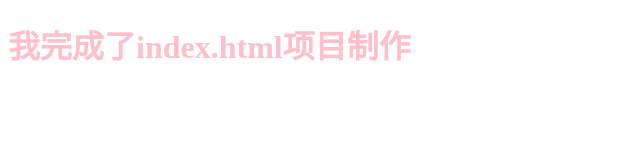
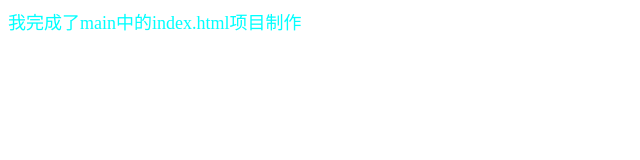
Before and after one commit to DuanWoWanFanQian/shh_ceshi, a plain HTML site: page index.html in a window 1280 px wide. Shown: the whole page, without its empty margins (0-640 px from the left). Drawn offline with Linux system fonts and the light colour scheme.

Commit message:
我完成了main中的index.html

```diff
--- a/index.html
+++ b/index.html
@@ -7,14 +7,15 @@
     <meta name="viewport" content="width=device-width, initial-scale=1.0">
     <title>Document</title>
     <style>
-        h1 {
-            color: pink;
+        div {
+            font-size: 18px;
+            color: aqua;
         }
     </style>
 </head>
 
 <body>
-    <h1>我完成了index.html项目制作</h1>
+    <div>我完成了main中的index.html项目制作</div>
 </body>
 
 </html>
```
